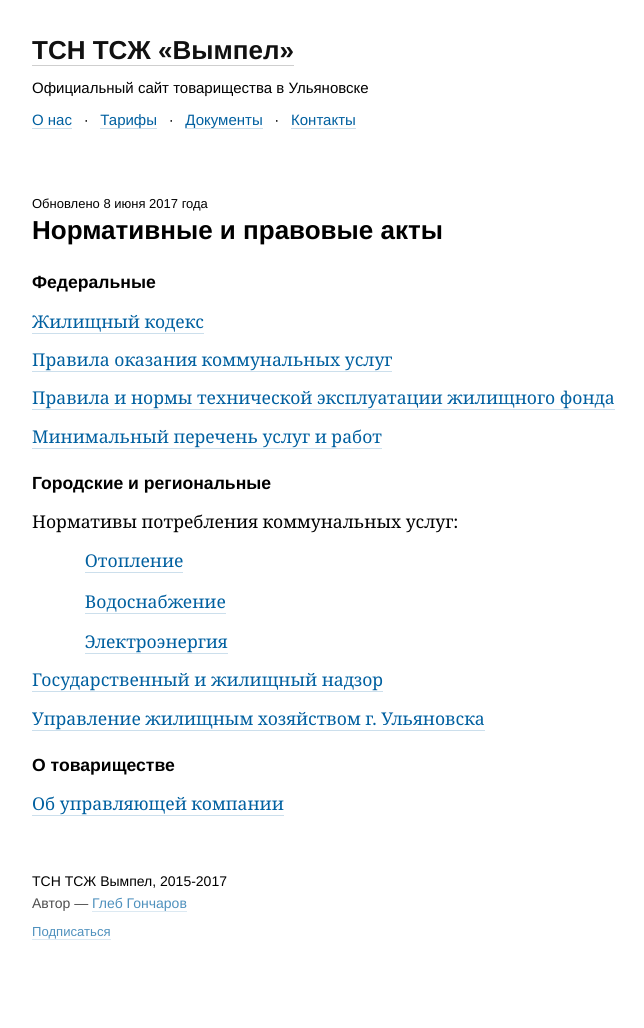
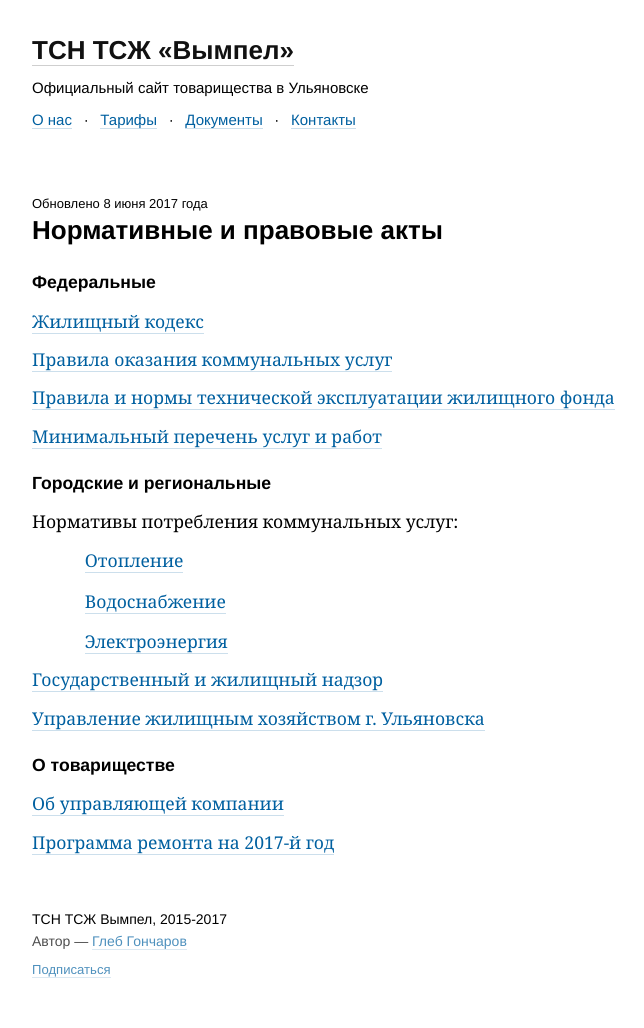
Before and after one commit to gongled/vympel, a Jekyll site: the page built from _pages/docs.md, in a window 1280 px wide. Shown: the whole page, without its empty margins (108-752 px from the left). Built offline with Jekyll 4.4.1, drawn with Linux system fonts in a browser that asks for light colours; before the commit the page ends 990 px from its top, so only the background shows below that.

```diff
--- a/_pages/docs.md
+++ b/_pages/docs.md
@@ -5,26 +5,28 @@ updated: 2017-06-08
 
 #### Федеральные
 
-[Жилищный кодекс](#)
+[Жилищный кодекс](/docs/federal/20161226_Жилищный_кодекс.pdf)
 
-[Правила оказания коммунальных услуг](#)
+[Правила оказания коммунальных услуг](/docs/federal/20170227_Правила_оказания_коммунальных_услуг.pdf)
 
-[Правила и нормы технической эксплуатации жилищного фонда](#)
+[Правила и нормы технической эксплуатации жилищного фонда](/docs/federal/20030927_Правила_и_нормы_технической_эксплуатации_жилищного_фонда.pdf)
 
-[Минимальный перечень услуг и работ](#)
+[Минимальный перечень услуг и работ](/docs/federal/20170227_Минимальный_перечень_услуг_и_работ.pdf)
 
 #### Городские и региональные
 
 Нормативы потребления коммунальных услуг:
 
-- [Отопление](#)
-- [Водоснабжение](#)
-- [Электроэнергия](#)
+- [Отопление](http://tarif.ekonom73.ru/blocks/normprik/normtep)
+- [Водоснабжение](http://tarif.ekonom73.ru/blocks/normprik/normZkh)
+- [Электроэнергия](http://tarif.ekonom73.ru/blocks/normprik/normEl)
 
-[Государственный и жилищный надзор](#)
+[Государственный и жилищный надзор](http://nadzor73.ulregion.ru)
 
-[Управление жилищным хозяйством г. Ульяновска](#)
+[Управление жилищным хозяйством г. Ульяновска](http://gkh.ulmeria.ru)
 
 #### О товариществе
 
 [Об управляющей компании](#)
+
+[Программа ремонта на 2017-й год](/docs/company/Программа_текущего_ремонта_на_2017.pdf)
```
Also changed, not shown: _pages/tariffs.md (+1 -1 lines), 8 other files.
